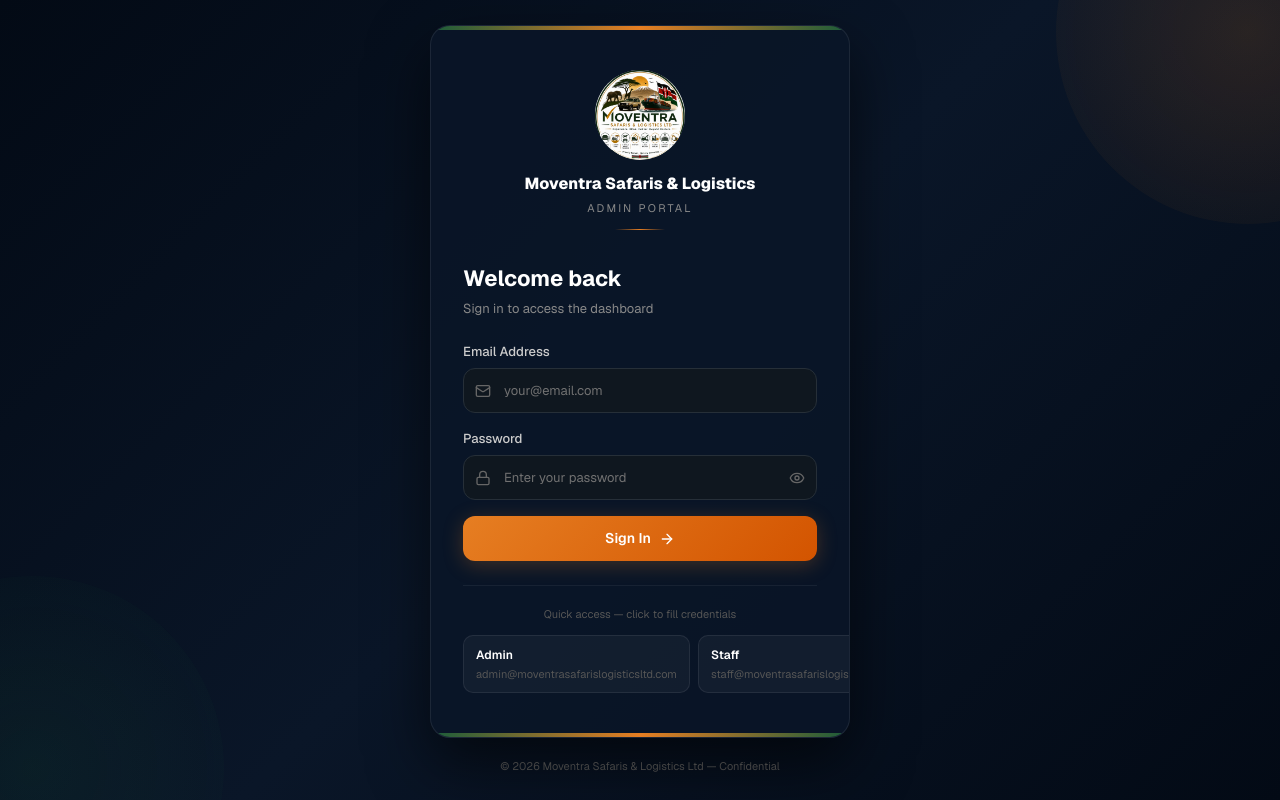
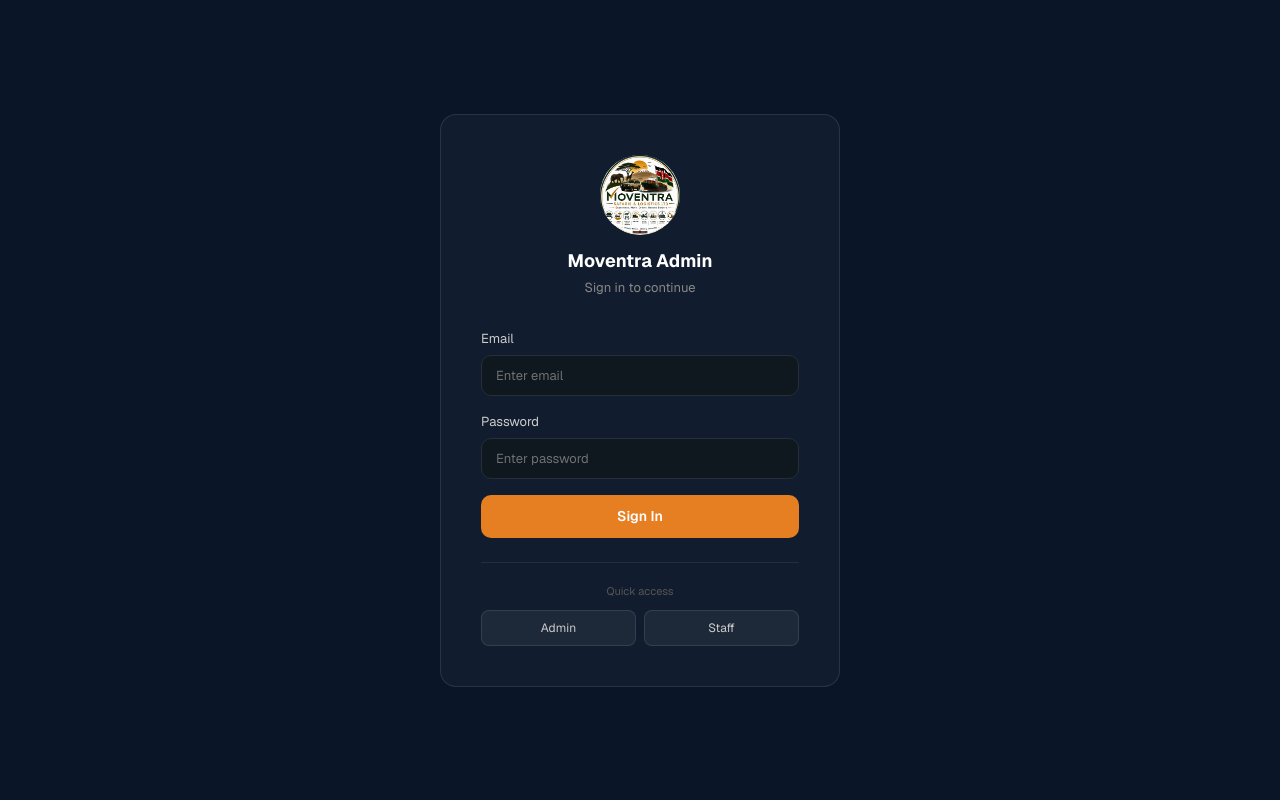
Before and after one commit to muhatonjeri/v0-savannahlink-logistics-app, a Next.js app: page /moventra-access in a window 1280 px wide. Built offline with nearby package versions, Linux system fonts and the light colour scheme.

Commit message:
Add test page, minimal login, debug admin 500

```diff
--- a/app/moventra-access/page.tsx
+++ b/app/moventra-access/page.tsx
@@ -1,145 +1,76 @@
 'use client'
 
 import { useState } from 'react'
-import Image from 'next/image'
-import { Eye, EyeOff, Lock, Mail, Shield, ArrowRight, Loader2 } from 'lucide-react'
-
-const CREDENTIALS = [
-  { email: 'admin@moventrasafarislogisticsltd.com', password: 'admin123', role: 'admin', name: 'Administrator' },
-  { email: 'staff@moventrasafarislogisticsltd.com', password: 'staff123', role: 'staff', name: 'Staff User' },
-]
-
-function setCookie(name: string, value: string, days = 7) {
-  const expires = new Date(Date.now() + days * 864e5).toUTCString()
-  document.cookie = `${name}=${encodeURIComponent(value)}; expires=${expires}; path=/`
-}
 
 export default function LoginPage() {
-  const [email, setEmail]       = useState('')
+  const [email, setEmail] = useState('')
   const [password, setPassword] = useState('')
-  const [showPass, setShowPass] = useState(false)
-  const [error, setError]       = useState('')
-  const [loading, setLoading]   = useState(false)
-  const handleSubmit = (e: React.FormEvent) => {
+  const [error, setError] = useState('')
+  const [loading, setLoading] = useState(false)
+
+  const ADMIN = { email: 'admin@moventrasafarislogisticsltd.com', password: 'admin123' }
+  const STAFF = { email: 'staff@moventrasafarislogisticsltd.com', password: 'staff123' }
+
+  const login = (e: React.FormEvent) => {
     e.preventDefault()
     setLoading(true)
     setError('')
-
-    const match = CREDENTIALS.find(c => c.email === email && c.password === password)
-    if (match) {
-      const auth = JSON.stringify({ user: { email: match.email, role: match.role, name: match.name }, isAuthenticated: true })
-      setCookie('mock_auth', auth, 7)
-      try { localStorage.setItem('mockAuth', auth) } catch {}
-      setTimeout(() => { window.location.href = '/admin'; }, 200)
+    if ((email === ADMIN.email && password === ADMIN.password) || (email === STAFF.email && password === STAFF.password)) {
+      document.cookie = 'mock_auth=1; path=/; max-age=604800'
+      window.location.href = '/admin'
     } else {
-      setError('Invalid email or password')
+      setError('Invalid credentials')
       setLoading(false)
     }
   }
 
   return (
-    <div style={{ minHeight: '100vh', display: 'flex', alignItems: 'center', justifyContent: 'center', padding: '16px', background: 'linear-gradient(135deg, #030a15 0%, #0a1628 50%, #030a15 100%)' }}>
+    <div style={{ minHeight: '100vh', background: '#0a1628', display: 'flex', alignItems: 'center', justifyContent: 'center', padding: '20px' }}>
+      <div style={{ width: '100%', maxWidth: '400px', background: '#111d2e', borderRadius: '16px', padding: '40px', border: '1px solid rgba(255,255,255,0.1)' }}>
 
-      {/* Glow effects */}
-      <div style={{ position: 'fixed', top: '-10rem', right: '-10rem', width: '24rem', height: '24rem', borderRadius: '50%', background: 'radial-gradient(circle, rgba(230,126,34,0.15), transparent)', pointerEvents: 'none' }} />
-      <div style={{ position: 'fixed', bottom: '-10rem', left: '-10rem', width: '24rem', height: '24rem', borderRadius: '50%', background: 'radial-gradient(circle, rgba(26,92,58,0.15), transparent)', pointerEvents: 'none' }} />
-
-      <div style={{ width: '100%', maxWidth: '420px', position: 'relative' }}>
-
-        {/* Card */}
-        <div style={{ borderRadius: '20px', overflow: 'hidden', border: '1px solid rgba(255,255,255,0.08)', background: 'rgba(10,22,40,0.95)', boxShadow: '0 25px 60px rgba(0,0,0,0.6)' }}>
-
-          {/* Top bar */}
-          <div style={{ height: '4px', background: 'linear-gradient(to right, #1a5c3a, #e67e22, #1a5c3a)' }} />
-
-          <div style={{ padding: '40px 32px' }}>
-
-            {/* Logo + Company */}
         <div style={{ textAlign: 'center', marginBottom: '32px' }}>
-              <Image src="/images/logo.png" alt="Moventra" width={90} height={90}
-                style={{ borderRadius: '50%', objectFit: 'contain', margin: '0 auto 12px' }} unoptimized />
-              <div style={{ color: 'white', fontWeight: 800, fontSize: '16px' }}>Moventra Safaris & Logistics</div>
-              <div style={{ color: '#888', fontSize: '11px', letterSpacing: '0.2em', marginTop: '4px' }}>ADMIN PORTAL</div>
-              <div style={{ height: '1px', width: '50px', background: 'linear-gradient(to right, transparent, #e67e22, transparent)', margin: '12px auto 0' }} />
+          <img src="/images/logo.png" alt="Moventra" style={{ width: '80px', height: '80px', borderRadius: '50%', objectFit: 'contain', margin: '0 auto 12px', display: 'block' }} />
+          <h1 style={{ color: 'white', fontSize: '18px', fontWeight: 700, margin: 0 }}>Moventra Admin</h1>
+          <p style={{ color: '#888', fontSize: '13px', margin: '4px 0 0' }}>Sign in to continue</p>
         </div>
 
-            {/* Heading */}
-            <div style={{ marginBottom: '24px' }}>
-              <div style={{ color: 'white', fontWeight: 700, fontSize: '22px' }}>Welcome back</div>
-              <div style={{ color: '#888', fontSize: '13px', marginTop: '4px' }}>Sign in to access the dashboard</div>
+        <form onSubmit={login}>
+          <div style={{ marginBottom: '16px' }}>
+            <label style={{ color: '#ccc', fontSize: '13px', display: 'block', marginBottom: '6px' }}>Email</label>
+            <input type="email" required value={email} onChange={e => setEmail(e.target.value)}
+              style={{ width: '100%', boxSizing: 'border-box', padding: '10px 14px', borderRadius: '10px', background: 'rgba(255,255,255,0.07)', border: '1px solid rgba(255,255,255,0.15)', color: 'white', fontSize: '13px', outline: 'none' }}
+              placeholder="Enter email" />
           </div>
 
-            {/* Form */}
-            <form onSubmit={handleSubmit}>
-
-              {/* Email */}
           <div style={{ marginBottom: '16px' }}>
-                <label style={{ color: '#ccc', fontSize: '13px', fontWeight: 500, display: 'block', marginBottom: '6px' }}>Email Address</label>
-                <div style={{ position: 'relative' }}>
-                  <Mail style={{ position: 'absolute', left: '12px', top: '50%', transform: 'translateY(-50%)', width: '16px', height: '16px', color: '#666' }} />
-                  <input type="email" required
-                    style={{ width: '100%', boxSizing: 'border-box', paddingLeft: '40px', paddingRight: '16px', paddingTop: '12px', paddingBottom: '12px', borderRadius: '12px', background: 'rgba(255,255,255,0.06)', border: '1px solid rgba(255,255,255,0.1)', color: 'white', fontSize: '13px', outline: 'none' }}
-                    placeholder="your@email.com"
-                    value={email} onChange={e => setEmail(e.target.value)} />
-                </div>
+            <label style={{ color: '#ccc', fontSize: '13px', display: 'block', marginBottom: '6px' }}>Password</label>
+            <input type="password" required value={password} onChange={e => setPassword(e.target.value)}
+              style={{ width: '100%', boxSizing: 'border-box', padding: '10px 14px', borderRadius: '10px', background: 'rgba(255,255,255,0.07)', border: '1px solid rgba(255,255,255,0.15)', color: 'white', fontSize: '13px', outline: 'none' }}
+              placeholder="Enter password" />
           </div>
 
-              {/* Password */}
-              <div style={{ marginBottom: '16px' }}>
-                <label style={{ color: '#ccc', fontSize: '13px', fontWeight: 500, display: 'block', marginBottom: '6px' }}>Password</label>
-                <div style={{ position: 'relative' }}>
-                  <Lock style={{ position: 'absolute', left: '12px', top: '50%', transform: 'translateY(-50%)', width: '16px', height: '16px', color: '#666' }} />
-                  <input type={showPass ? 'text' : 'password'} required
-                    style={{ width: '100%', boxSizing: 'border-box', paddingLeft: '40px', paddingRight: '40px', paddingTop: '12px', paddingBottom: '12px', borderRadius: '12px', background: 'rgba(255,255,255,0.06)', border: '1px solid rgba(255,255,255,0.1)', color: 'white', fontSize: '13px', outline: 'none' }}
-                    placeholder="Enter your password"
-                    value={password} onChange={e => setPassword(e.target.value)} />
-                  <button type="button" onClick={() => setShowPass(!showPass)}
-                    style={{ position: 'absolute', right: '12px', top: '50%', transform: 'translateY(-50%)', background: 'none', border: 'none', cursor: 'pointer', color: '#666', padding: 0 }}>
-                    {showPass ? <EyeOff style={{ width: '16px', height: '16px' }} /> : <Eye style={{ width: '16px', height: '16px' }} />}
+          {error && <p style={{ color: '#f87171', fontSize: '13px', marginBottom: '12px' }}>{error}</p>}
+
+          <button type="submit" disabled={loading}
+            style={{ width: '100%', padding: '11px', borderRadius: '10px', background: '#e67e22', border: 'none', color: 'white', fontWeight: 600, fontSize: '14px', cursor: 'pointer', opacity: loading ? 0.7 : 1 }}>
+            {loading ? 'Signing in...' : 'Sign In'}
+          </button>
+        </form>
+
+        <div style={{ marginTop: '24px', borderTop: '1px solid rgba(255,255,255,0.08)', paddingTop: '20px' }}>
+          <p style={{ color: '#555', fontSize: '11px', textAlign: 'center', marginBottom: '10px' }}>Quick access</p>
+          <div style={{ display: 'grid', gridTemplateColumns: '1fr 1fr', gap: '8px' }}>
+            <button onClick={() => { setEmail(ADMIN.email); setPassword(ADMIN.password) }}
+              style={{ padding: '8px', borderRadius: '8px', background: 'rgba(255,255,255,0.05)', border: '1px solid rgba(255,255,255,0.1)', color: '#ccc', fontSize: '12px', cursor: 'pointer' }}>
+              Admin
+            </button>
+            <button onClick={() => { setEmail(STAFF.email); setPassword(STAFF.password) }}
+              style={{ padding: '8px', borderRadius: '8px', background: 'rgba(255,255,255,0.05)', border: '1px solid rgba(255,255,255,0.1)', color: '#ccc', fontSize: '12px', cursor: 'pointer' }}>
+              Staff
             </button>
           </div>
         </div>
-
-              {/* Error */}
-              {error && (
-                <div style={{ display: 'flex', alignItems: 'center', gap: '8px', padding: '10px 12px', borderRadius: '10px', background: 'rgba(239,68,68,0.1)', border: '1px solid rgba(239,68,68,0.3)', color: '#f87171', fontSize: '13px', marginBottom: '16px' }}>
-                  <Shield style={{ width: '14px', height: '14px', flexShrink: 0 }} />{error}
       </div>
-              )}
-
-              {/* Submit */}
-              <button type="submit" disabled={loading}
-                style={{ width: '100%', display: 'flex', alignItems: 'center', justifyContent: 'center', gap: '8px', padding: '12px', borderRadius: '12px', border: 'none', cursor: loading ? 'not-allowed' : 'pointer', fontWeight: 600, fontSize: '14px', color: 'white', background: loading ? 'rgba(230,126,34,0.5)' : 'linear-gradient(135deg, #e67e22, #d35400)', boxShadow: loading ? 'none' : '0 4px 20px rgba(230,126,34,0.25)', marginBottom: '24px', opacity: loading ? 0.7 : 1 }}>
-                {loading ? <><Loader2 style={{ width: '16px', height: '16px', animation: 'spin 1s linear infinite' }} />Signing in...</> : <>Sign In <ArrowRight style={{ width: '16px', height: '16px' }} /></>}
-              </button>
-            </form>
-
-            {/* Quick access */}
-            <div style={{ borderTop: '1px solid rgba(255,255,255,0.06)', paddingTop: '20px' }}>
-              <div style={{ color: '#555', fontSize: '11px', textAlign: 'center', marginBottom: '12px' }}>Quick access — click to fill credentials</div>
-              <div style={{ display: 'grid', gridTemplateColumns: '1fr 1fr', gap: '8px' }}>
-                {CREDENTIALS.map(c => (
-                  <button key={c.role} type="button"
-                    onClick={() => { setEmail(c.email); setPassword(c.password); }}
-                    style={{ padding: '10px 12px', borderRadius: '10px', border: '1px solid rgba(255,255,255,0.08)', background: 'rgba(255,255,255,0.04)', cursor: 'pointer', textAlign: 'left' }}>
-                    <div style={{ color: 'white', fontSize: '12px', fontWeight: 600, textTransform: 'capitalize' }}>{c.role}</div>
-                    <div style={{ color: '#555', fontSize: '11px', marginTop: '2px', overflow: 'hidden', textOverflow: 'ellipsis', whiteSpace: 'nowrap' }}>{c.email}</div>
-                  </button>
-                ))}
-              </div>
-            </div>
-          </div>
-
-          {/* Bottom bar */}
-          <div style={{ height: '4px', background: 'linear-gradient(to right, #1a5c3a, #e67e22, #1a5c3a)' }} />
-        </div>
-
-        <div style={{ textAlign: 'center', color: '#444', fontSize: '11px', marginTop: '20px' }}>
-          &copy; {new Date().getFullYear()} Moventra Safaris &amp; Logistics Ltd &mdash; Confidential
-        </div>
-      </div>
-
-      <style>{`@keyframes spin { from { transform: rotate(0deg); } to { transform: rotate(360deg); } }`}</style>
     </div>
   )
 }
```
Lines whose indentation alone changed are shown as unchanged.
